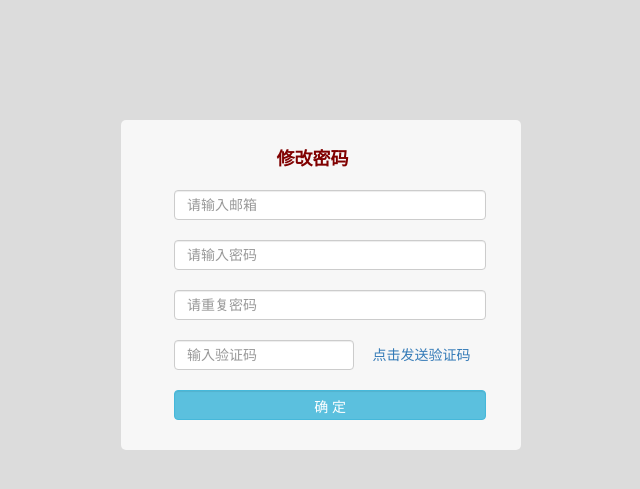
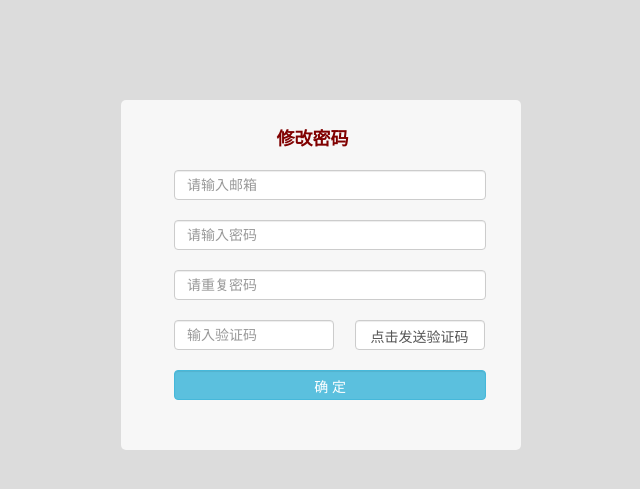
Before and after one commit to gyk1030/ACShop, a Django app: page /users/reset_pwd/ in a window 1280 px wide. Shown: the top 489 px of the page, without its empty margins (319-959 px from the left). Run offline with Django 3.2, Linux system fonts and the light colour scheme; some libraries are stand-ins or nearby versions.

Commit message:
Merge branch 'master' of E:\a\ACShop with conflicts.

```diff
--- a/ac_goods/models.py
+++ b/ac_goods/models.py
@@ -5,7 +5,7 @@ import datetime
 delay = datetime.datetime.now()+datetime.timedelta(hours=8)
 
 class TypeInfo(models.Model):
-    avatar = models.FileField(upload_to='avatar/',default='avatar/default.jpg')
+    avatar = models.FileField(upload_to='avatar/',default='avatar/default.jpg',verbose_name='头像')
     title = models.CharField(max_length=20,verbose_name='类型',unique=True)
     isDelete = models.BooleanField(default=False,verbose_name='是否删除')
     description = models.CharField(max_length=255,verbose_name='类型简介')
--- a/ac_goods/urls.py
+++ b/ac_goods/urls.py
@@ -4,10 +4,7 @@ from ac_goods import views
 from common.utils import err404
 
 urlpatterns = [
-    # url('^index/(\d+)', views.index, name='index'),
     url('^index/', views.GoodsList.as_view(), name='index'),
     url('^detail/', views.GoodsDetail.as_view(), name='detail'),
-    # url('^gen_order/(\d+)', views.CreateOrderView.as_view(), name='gen_order'),
-    # url('^time_out', views.time_out, name='time_out'),
     url('.*', err404)
 ]
--- a/ac_goods/views.py
+++ b/ac_goods/views.py
@@ -12,6 +12,7 @@ from common.chackData import Goods,Order
 from common.utils import get_new_no,get_name
 
 logger = logging.getLogger()
+
 
 class GoodsList(View):
     '''主页面'''
@@ -103,6 +104,7 @@ class GoodsDetail(View):
                     level_dic = {}
                     level_dic.setdefault('level', level.name)
                     unit = price.unit
+
                     units = price.get_currency_display() + '/' + unit  # 构造单位：人民币/个
                     level_dic.setdefault('price', price.price)
                     level_dic.setdefault('count', price.account.filter(isSale=0).count())
@@ -116,9 +118,9 @@ class GoodsDetail(View):
             data['avatar'] = avatar
             data['type_id'] = type_id
             data['error'] = error
-
             return render(request, 'ac_goods/detail.html', data)
         except Exception as e:
+            logger.error(traceback.format_exc())
             return render(request, 'error.html', {'error': 500})
 
     @transaction.atomic()
@@ -167,6 +169,7 @@ class GoodsDetail(View):
             info['msg'] = '订单生成失败'
             return self.get(request, type_id, info)
         except Exception as e:
+            logger.error(traceback.format_exc())
             return render(request, 'error.html', {'error': 500})
 
     def create_order(self,order_data):
@@ -193,4 +196,5 @@ class GoodsDetail(View):
                 i.save()
             return True
         except Exception as e:
+            logger.error(traceback.format_exc())
             return False
--- a/common/response_utils.py
+++ b/common/response_utils.py
@@ -4,7 +4,7 @@ def wrapper_200(data=None, msg="", args=()):
     resp_data = dict()
     resp_data["code"] = 0
     resp_data["msg"] = msg
-    if args:
+    if args and isinstance(args, tuple):
         resp_data[args[0]] = args[1]
     if not data:
         data = {}
@@ -22,5 +22,5 @@ def wrapper_400(msg=""):
 def wrapper_500(msg=""):
     resp_data = dict()
     resp_data["code"] = 500
-    resp_data["msg"] = msg
+    resp_data["errMsg"] = msg
     return JsonResponse(resp_data)
--- a/templates/ac_goods/detail.html
+++ b/templates/ac_goods/detail.html
@@ -97,7 +97,7 @@
 
                                 {% endfor %}
                             {% else %}
-                                无数据
+                                暂无数据
                             {% endif %}
 
                         </ul>
--- a/templates/ac_user/reset_pwd.html
+++ b/templates/ac_user/reset_pwd.html
@@ -14,15 +14,16 @@
 
         .box {
             width: 400px;
-            height: 330px;
+            height: 350px;
             background-color: #f7f7f7;
             position: absolute;
             left: 50%;
-            margin-top: 120px; /* 高度的一半 */
+            margin-top: 100px; /* 高度的一半 */
             margin-left: -200px; /* 宽度的一半 */
             padding-left: 53px;
             padding-top: 20px;
             border-radius: 5px;
+
         }
 
         .form-control {
@@ -70,13 +71,12 @@
         <span class="errors re_pwd"></span>
         {#        <div class="form-group">#}
         <div class="row">
-            <div class="col-md-6" style="padding-right: 0">
-                <input style="width: 180px" class="form-control valid_code" required placeholder="输入验证码" name="code">
+            <div class="col-md-6">
+                <input style="width: 160px" class="form-control valid_code" required placeholder="输入验证码" name="code">
             </div>
-            <div class="col-md-6" style="padding-left: 25px; margin-top: 25px">
-                <a href="" >点击发送验证码</a>
-{#                <button type="button" class="form-control" style=" height:30px; width:130px " id="code_btn">点击发送验证码#}
-{#                </button>#}
+            <div class="col-md-6" style="margin-left: -8px">
+                <button type="button" class="form-control" style=" height:30px; width:130px " id="code_btn">点击发送验证码
+                </button>
             </div>
         </div>
         <span class="errors code"></span>
```
Also changed, not shown: ac_order/views.py (+5 -3 lines), test.py (+8 -6 lines).
